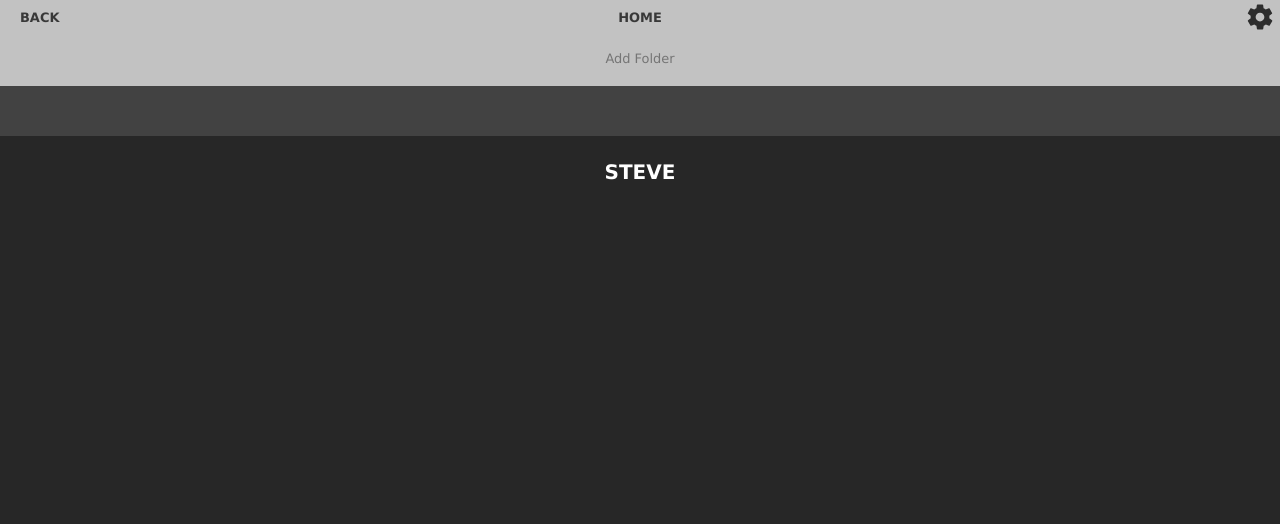
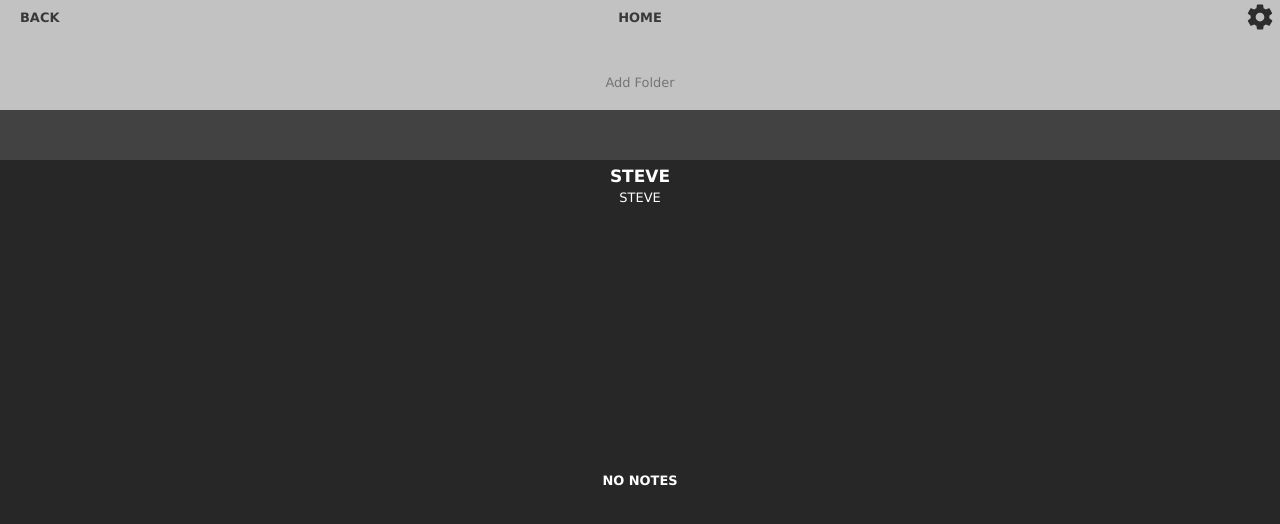
Before and after one commit to aiacuone/Note-Taker, a React (Create React App) app: page / in a window 1280 px wide. Shown: the top 524 px of the page. Built offline with nearby package versions, Linux system fonts and the light colour scheme.

Commit message:
currentFolder foundation built. working on developing specific sections, and rendering depending on state

```diff
--- a/src/components/App.js
+++ b/src/components/App.js
@@ -17,8 +17,9 @@ function App() {
 			timesSelected: 1,
 			background: '',
 			folders: {},
-			notes: {},
+			notes: null,
 			folderColor: 'grey',
+			sortFolders: 'RECENT',
 		},
 	})
 	//HOME
@@ -28,7 +29,10 @@ function App() {
 	let [homeFoldersSettings, setHomeFoldersSettings] = useState(null)
 	let [sortHomeFolders, setSortHomeFolders] = useState('DATE CREATED')
 	//CURRENT FOLDER
-	let [currentFolderAddFolderInput,setCurrentFolderAddFolderInput]=useState('')
+	let [currentFolderAddFolderInput, setCurrentFolderAddFolderInput] = useState(
+		''
+	)
+	let [currentFolderMainSection,setCurrentFolderMainSection]=useState(['notes'])
 
 	let state = {
 		directory,
@@ -38,7 +42,8 @@ function App() {
 		homeRenameFolderInput,
 		homeFoldersSettings,
 		sortHomeFolders,
-		currentFolderAddFolderInput
+		currentFolderAddFolderInput,
+		currentFolderMainSection,
 	}
 	let setState = {
 		setDirectory,
@@ -48,7 +53,8 @@ function App() {
 		setHomeRenameFolderInput,
 		setHomeFoldersSettings,
 		setSortHomeFolders,
-		setCurrentFolderAddFolderInput
+		setCurrentFolderAddFolderInput,
+		setCurrentFolderMainSection,
 	}
 
 	// CREATES THE ACTUAL DIRECTORY THROUGH THE FOLDERS OBJECT
@@ -76,10 +82,25 @@ function App() {
 		this.timesSelected = 0
 		this.background = ''
 		this.folders = {}
-		this.notes = {}
+		this.notes = null
 		this.folderColor = 'grey'
+		this.sortFolders = 'NAME'
+		this.sortNotes = 'date'
 	}
 
+	// CONSTRUCTOR METHOD TO CREATE NEW FOLDER
+	function Note({ name, dateCreated }) {
+		this.name = name
+		this.dateCreated = dateCreated
+		this.lastSelected = ''
+		this.timesSelected = 0
+		this.noteOutline = 'grey'
+		this.text = ''
+		// this.sortFolders = 'NAME'
+		// this.background = ''
+		// this.folders = {}
+		// this.notes = null
+	}
 	// GLOBAL VARIABLES
 
 	let vars = {
@@ -101,6 +122,14 @@ function App() {
 		],
 	}
 
+	window.oncontextmenu = function (event) {
+		//STOPS LONG PRESS MENU COMING UP
+		event.preventDefault()
+		event.stopPropagation()
+		// console.log('heroo')
+		return false
+	}
+	// console.log(directory,'directory')
 	return (
 		<div className="app">
 			<img class="settings_icon" src={settingsIcon}></img>
@@ -113,6 +142,7 @@ function App() {
 					setState={setState}
 					vars={vars}
 					Folder={Folder}
+					Note={Note}
 				/>
 			)}
 		</div>
--- a/src/components/CurrentFolder.js
+++ b/src/components/CurrentFolder.js
@@ -1,6 +1,9 @@
 import React, { useRef, useEffect } from 'react'
+import SelectedFolderSettings from './SelectedFolderSettings'
+import CurrentFolderNotes from './CurrentFolderNotes'
 import '../styles/current_page.css'
 import _ from 'lodash'
+// import useLongPress from '../hooks/useLongPress'
 
 export default function CurrentFolder({ state, setState, vars, Folder }) {
 	//USEREF
@@ -8,7 +11,6 @@ export default function CurrentFolder({ state, setState, vars, Folder }) {
 	//VARIABLES
 	let currentFolder = vars.currentFolder
 	let directoryChain = vars.directoryChain
-	console.log(directoryChain())
 
 	useEffect(() => {
 		function handleMouseDown(e) {
@@ -50,7 +52,11 @@ export default function CurrentFolder({ state, setState, vars, Folder }) {
 		}
 	}, [state.currentFolderAddFolderInput])
 
-	let foldersSelect = Object.keys(vars.currentFolder.folders).map((folder) => {
+
+
+	let foldersSection = () => {
+		let foldersSelect = Object.keys(vars.currentFolder.folders).map(
+			(folder) => {
 				return (
 					<div
 						onClick={() => {
@@ -59,31 +65,75 @@ export default function CurrentFolder({ state, setState, vars, Folder }) {
 							setState.setDirectory(arr)
 						}}
 						class="current_page_folder_menu_folder">
-				<h3 class="current_page_folder_menu_title">{folder.toUpperCase()}</h3>
+						<p class="current_page_folder_menu_title">{folder.toUpperCase()}</p>
 					</div>
 				)
+			}
+		)
+		return <div class="current_page_folders_container">{foldersSelect}</div>
+	}
+
+	let mainSection = () => {
+		let sortedFolders = () => {
+			let arr = []
+			Object.keys(vars.currentFolder.folders).map((folder) => {
+				arr.push(vars.currentFolder.folders[folder])
 			})
+			if (vars.currentFolder.sortFolders == 'DATE') {
+				// console.log('DATE')
+				return arr.sort((a, b) => {
+					return a['dateCreated'] - b['dateCreated']
+				})
+			} else if (vars.currentFolder.sortFolders == 'RECENT') {
+				// console.log('RECENT')
+				return arr
+					.sort((a, b) => {
+						return a['lastSelected'] - b['lastSelected']
+					})
+					.reverse()
+			} else if (vars.currentFolder.sortFolders == 'NAME') {
+				// console.log('NAME')
+				return arr.sort((a, b) => {
+					if (a['name'] < b['name']) {
+						return -1
+					}
+					if (a['name'] > b['name']) {
+						return 1
+					}
+					return 0
+				})
+			}
+		}
 
-	let pageNotes
-	if (vars.currentFolder.notes) {
-		pageNotes = Object.keys(vars.currentFolder.notes).map((note) => {
-			return (
-				<div class="curret_page_note">
-					<h3 class="curret_page_note_title">
-						{state.currentFolder.notes[note].title}
-					</h3>
-					<p class="curret_page_note_text">
-						{state.currentFolder.notes[note].text}
-					</p>
-				</div>
-			)
-		})
-	} else {
-		pageNotes = (
-			<div class="curret_page_note">
+		if (state.currentFolderMainSection[0] === 'notes') {
+			let notes = currentFolder.notes ? (
+				<CurrentFolderNotes
+					state={state}
+					setState={setState}
+					vars={vars}
+					sortedFolders={sortedFolders}
+				/>
+			) : (
+				<div class="curret_page_notes">
 					<h3 class="curret_page_note_text">NO NOTES</h3>
 				</div>
 			)
+			return (
+				<>
+					<div class="notes_header">
+						<h1 class="current_page_title">
+							{vars.currentFolder.name.toUpperCase()}
+						</h1>
+						<p class="current_page_directory">
+							{state.directory.join('-').toUpperCase()}
+						</p>
+					</div>
+					{notes}
+				</>
+			)
+		} else if (state.currentFolderMainSection[0] === 'folderSettings') {
+			return <SelectedFolderSettings />
+		}
 	}
 
 	let navigationBar = (
@@ -92,7 +142,6 @@ export default function CurrentFolder({ state, setState, vars, Folder }) {
 				onClick={() => {
 					let arr = [...state.directory]
 					arr.splice(arr.length - 1, 1)
-					// console.log(arr)
 					setState.setDirectory(arr)
 				}}
 				class="current_page_nav_button back">
@@ -101,7 +150,6 @@ export default function CurrentFolder({ state, setState, vars, Folder }) {
 			<h3
 				onClick={() => {
 					setState.setDirectory([])
-					// console.log('home')
 				}}
 				class="current_page_nav_button home_nav">
 				HOME
@@ -123,16 +171,60 @@ export default function CurrentFolder({ state, setState, vars, Folder }) {
 		</div>
 	)
 
+	//USE LONG PRESS/////////////
+	// const onLongPress = () => {
+	//     console.log('longpress is triggered');
+	// };
+
+	// const onClick = () => {
+	//     console.log('click is triggered')
+	// }
+
+	// const defaultOptions = {
+	//     shouldPreventDefault: true,
+	//     delay: 500,
+	// };
+	// const longPressEvent = useLongPress(onLongPress, onClick, defaultOptions);
+	//////////////////////////////////
+
+	{
+		/* THIS BUTTON USES LONG PRESS */
+	}
+	{
+		/* <button
+				{...useLongPress(
+					() => {
+						console.log('longpress is triggered')
+					},
+					() => {
+						console.log('click is triggered')
+					},
+					{ shouldPreventDefault: true, delay: 500 }
+				)}>
+				TEST
+			</button> */
+	}
+
+		// {...useLongPress(
+	// 	() => {
+	// 		console.log('longpress is triggered')
+	// 	},
+	// 	() => {
+	// 		console.log('click is triggered')
+	// 	},
+	// 	{ shouldPreventDefault: true, delay: 500 }
+	// )
+	// }
+
 	return (
 		<div class="current_page">
-			<div class="current_folder_header">{addFolderInput}<div class="current_page_folders_container">{foldersSelect}</div></div>
+			<div class="current_folder_header">
 				{navigationBar}
+				{addFolderInput}
+				{foldersSection()}
+			</div>
 
-			<h3 class="current_page_title">
-				{vars.currentFolder.name.toUpperCase()}
-			</h3>
-
-			{pageNotes}
+			<div class="main_section_container">{mainSection()}</div>
 		</div>
 	)
 }
--- /dev/null
+++ b/src/components/CurrentFolderNotes.js
@@ -0,0 +1,22 @@
+import React from 'react'
+
+export default function CurrentFolderNotes({
+	state,
+	setState,
+	vars,
+	sortedFolders,
+}) {
+	let notes = sortedFolders().map((note) => {
+		return (
+			<div class="curret_page_note">
+				<h3 class="curret_page_note_title">
+					{state.currentFolder.notes[note].title}
+				</h3>
+				<p class="curret_page_note_text">
+					{state.currentFolder.notes[note].text}
+				</p>
+			</div>
+		)
+	})
+	return <div class="curret_page_notes">{notes}</div>
+}
--- a/src/components/Home.js
+++ b/src/components/Home.js
@@ -245,7 +245,7 @@ export default function Home({ state, setState, vars, Folder }) {
 			)
 		}
 	}
-	// console.log('hello')
+
 	let addFolderInput = (
 		<div class="home_add_folder_container">
 			{homeFolderErrorMessage()}
--- /dev/null
+++ b/src/components/SelectedFolderSettings.js
@@ -0,0 +1,28 @@
+import React from 'react'
+import useLongPress from '../hooks/useLongPress'
+
+export default function SelectedFolderSettings() {
+	let arr = ['delete', 'rename', 'colour']
+	let selectedFolderOptions = arr.map((item) => {
+		return <p class="current_folder_folder_option">{item}</p>
+	})
+
+	return (
+		<div class="selected_folder_settings">
+			<h3>FOLDER SETTINGS</h3>
+			<div
+				class="current_folder_folder_settings"
+				{...useLongPress(
+					() => {
+						console.log('longpress is triggered')
+					},
+					() => {
+						console.log('click is triggered')
+					},
+					{ shouldPreventDefault: true, delay: 500 }
+				)}>
+				{selectedFolderOptions}
+			</div>
+		</div>
+	)
+}
--- /dev/null
+++ b/src/hooks/useLongPress.js
@@ -0,0 +1,61 @@
+import { useCallback, useRef, useState } from 'react'
+
+const useLongPress = (
+	onLongPress,
+	onClick,
+	{ shouldPreventDefault = true, delay = 300 } = {}
+) => {
+	const [longPressTriggered, setLongPressTriggered] = useState(false)
+	const timeout = useRef()
+	const target = useRef()
+
+	const start = useCallback(
+		(event) => {
+			if (shouldPreventDefault && event.target) {
+				event.target.addEventListener('touchend', preventDefault, {
+					passive: false,
+				})
+				target.current = event.target
+			}
+			timeout.current = setTimeout(() => {
+				onLongPress(event)
+				setLongPressTriggered(true)
+			}, delay)
+		},
+		[onLongPress, delay, shouldPreventDefault]
+	)
+
+	const clear = useCallback(
+		(event, shouldTriggerClick = true) => {
+			timeout.current && clearTimeout(timeout.current)
+			shouldTriggerClick && !longPressTriggered && onClick()
+			setLongPressTriggered(false)
+			if (shouldPreventDefault && target.current) {
+				target.current.removeEventListener('touchend', preventDefault)
+			}
+		},
+		[shouldPreventDefault, onClick, longPressTriggered]
+	)
+
+	return {
+		onMouseDown: (e) => start(e),
+		onTouchStart: (e) => start(e),
+		onMouseUp: (e) => clear(e),
+		onMouseLeave: (e) => clear(e, false),
+		onTouchEnd: (e) => clear(e),
+	}
+}
+
+const isTouchEvent = (event) => {
+	return 'touches' in event
+}
+
+const preventDefault = (event) => {
+	if (!isTouchEvent(event)) return
+
+	if (event.touches.length < 2 && event.preventDefault) {
+		event.preventDefault()
+	}
+}
+
+export default useLongPress
--- a/src/styles/current_page.css
+++ b/src/styles/current_page.css
@@ -9,10 +9,10 @@
 }
 
 .current_folder_header{
-	height: 17%;
+	height: 20%;
 	width: 100%;
 	background: rgb(194, 194, 194);
-	position: absolute;
+	/* position: absolute; */
 	top: 0;
 	display: flex;
 	justify-content: flex-end;
@@ -49,10 +49,12 @@
 	/* background: yellow; */
 }
 
-.current_page_title {
-	position: absolute;
-	top: 160px;
-	font-size: 20px;
+.current_page_title,.current_page_directory {
+	margin: 2px 0;
+}
+
+.current_page_title{
+font-size: 17px;
 }
 
 .current_page_folders_container {
@@ -102,3 +104,25 @@
 
 	border-radius: 5px;;
 }
+
+.main_section_container{
+	height: 80%;
+	width: 100%;
+	display: flex;
+	justify-content: center;
+	align-items: center;
+	/* background: green; */
+	position: relative;
+}
+
+.notes_header{
+	height:50px;
+	width: 100%;
+	/* background: purple; */
+	display: flex;
+	justify-content: center;
+	align-items: center;
+	flex-direction: column;
+	position: absolute;
+	top: 0;
+}
```
Lines whose indentation alone changed are shown as unchanged.
